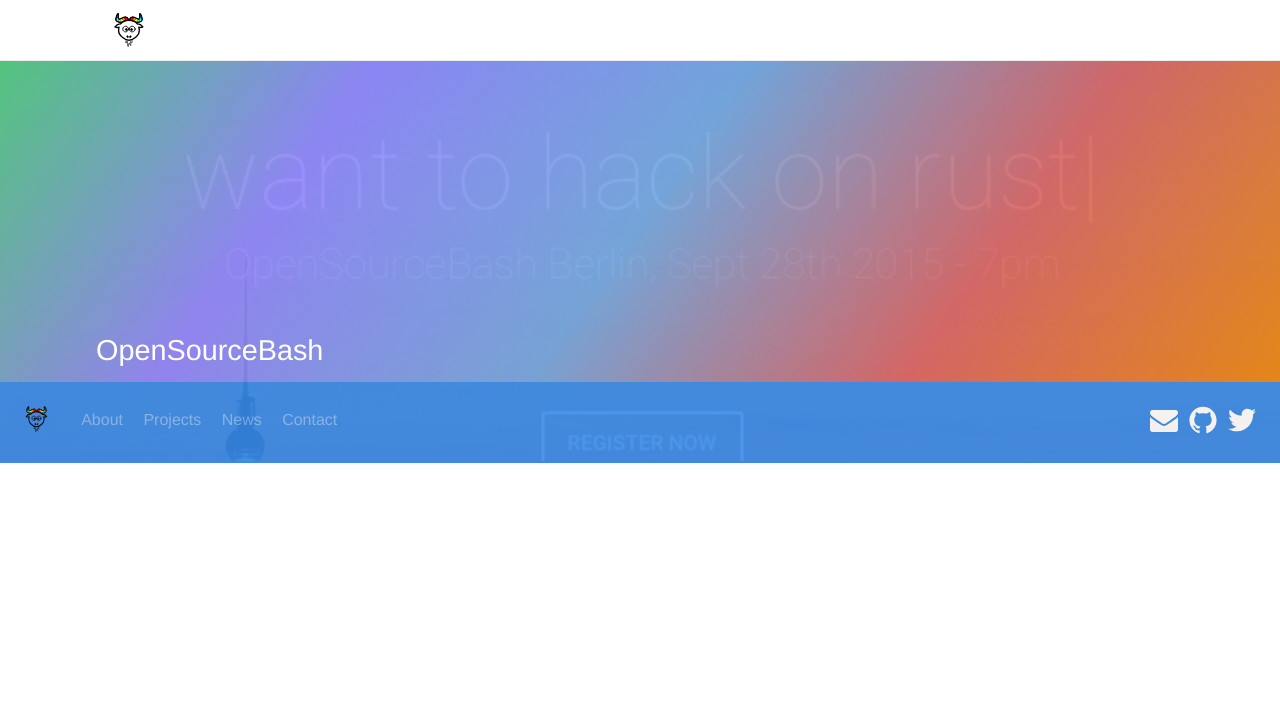
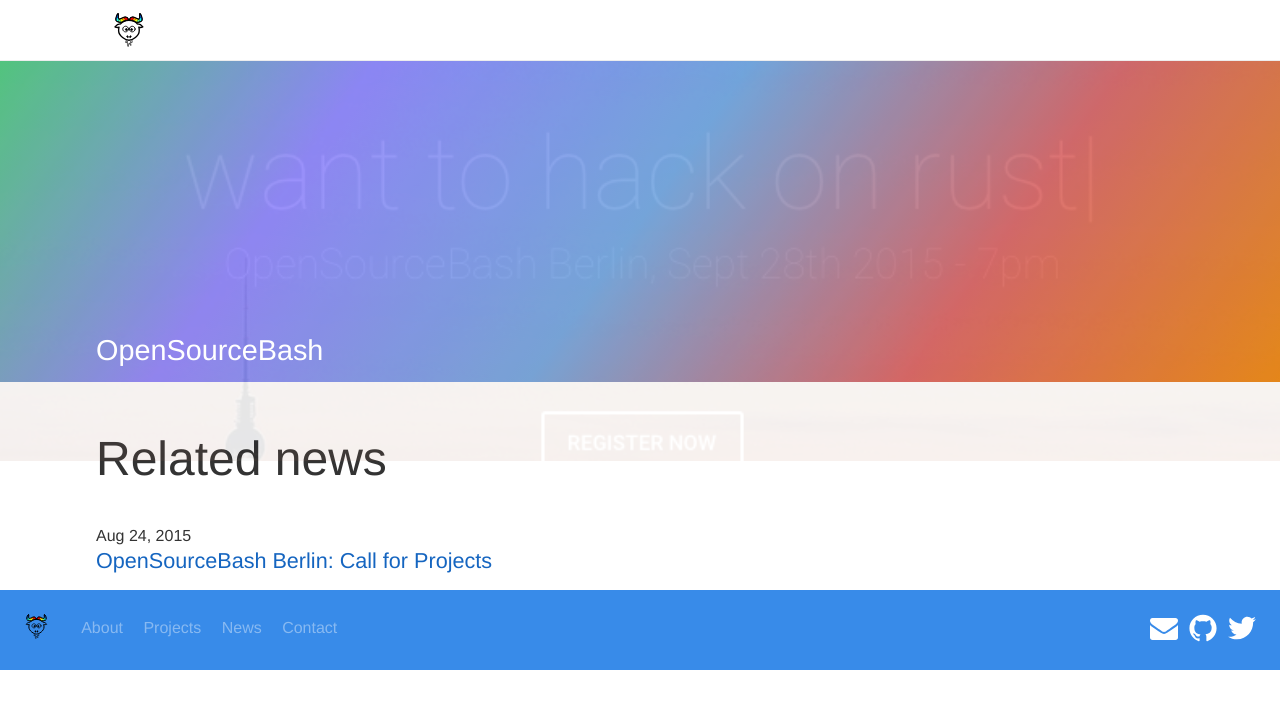
Before and after one commit to bashyHQ/website, a Jekyll site: the page built from projects/opensourcebash.md, in a window 1280 px wide. Shown: the top 709 px of the page. Built offline with Jekyll 4.4.1, drawn with Linux system fonts in a browser that asks for light colours.

Commit message:
add related news

```diff
--- a/_layouts/project.html
+++ b/_layouts/project.html
@@ -5,5 +5,22 @@
 {% assign project=site.data.projects[page.project] %}
 
 {% include hero.html image=project.bg_image title=project.title %}
+<div class="page">
+  {{ content }}
 
-{{ content }}
+  {% if site.tags[page.project] %}
+  {% assign articles=site.tags[page.project] %}
+    <h2>Related news</h2>
+
+    <ul class="post-list">
+      {% for post in articles | limit: 3 %}
+        <li>
+          <span class="post-meta">{{ post.date | date: "%b %-d, %Y" }}</span>
+          <h3>
+            <a class="post-link" href="{{ post.url | prepend: site.baseurl }}">{{ post.title }}</a>
+          </h3>
+        </li>
+      {% endfor %}
+    </ul>
+  {% endif %}
+</div>
```
